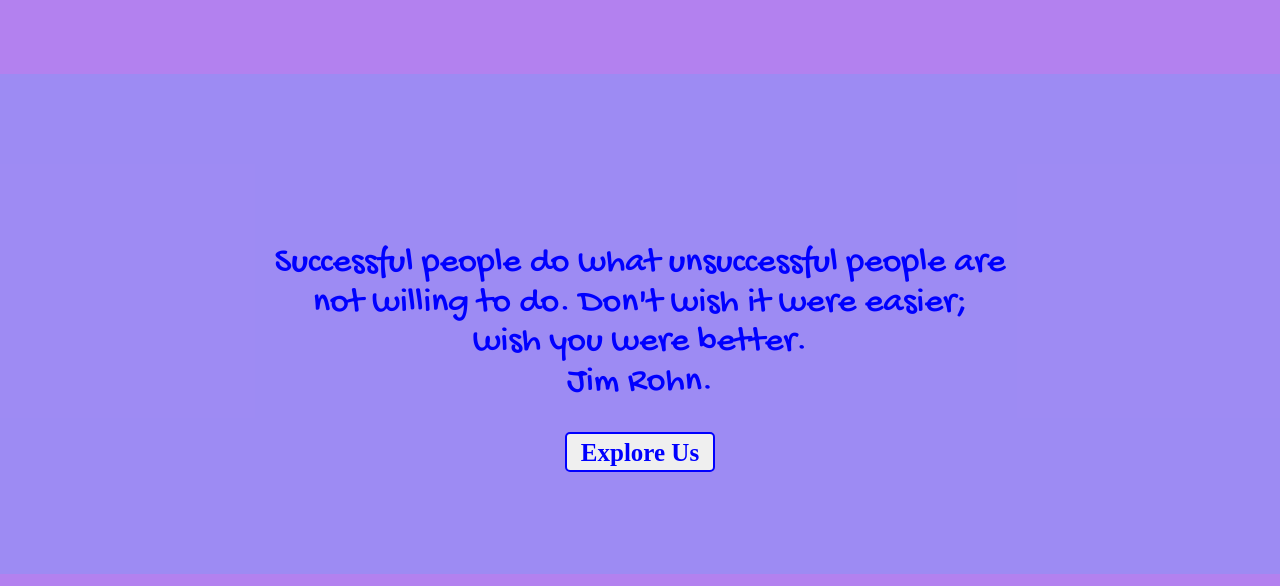
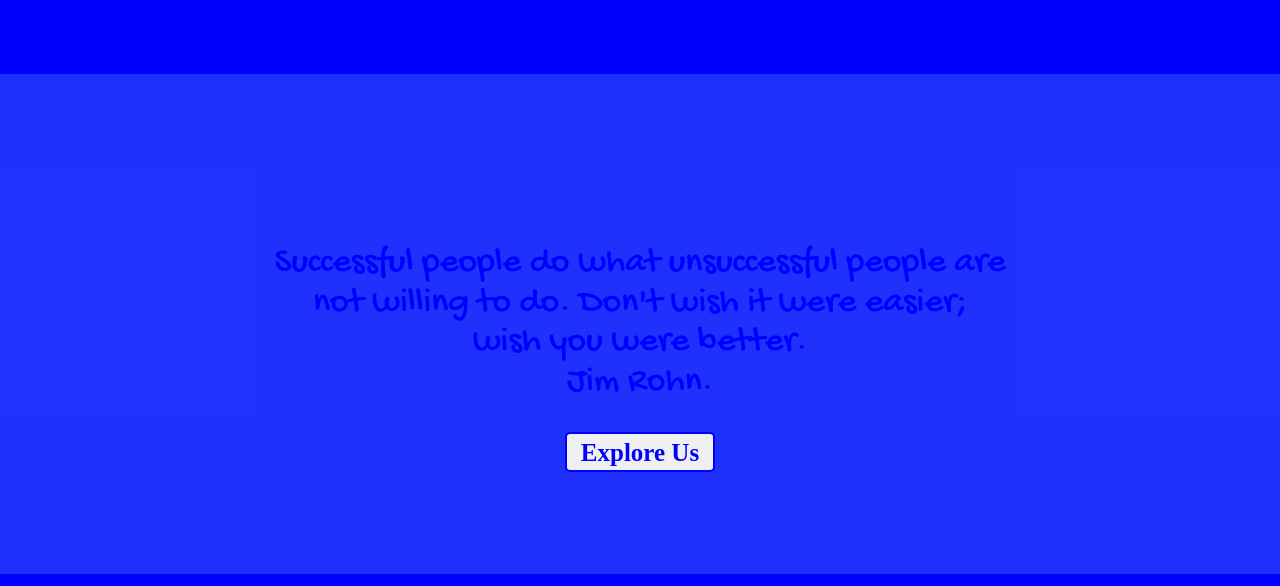
Before and after one commit to afaraitsulaimon/sbafarait, a plain HTML site: page index.html in a window 1280 px wide. Shown: the part 91-677 px from the top of the page. Drawn offline with Linux system fonts and the light colour scheme; a web font is replaced by a local one.

Commit message:
CHANGE BACKGROUND COLOR

```diff
--- a/style.css
+++ b/style.css
@@ -1,6 +1,6 @@
 body{
 
-background-color: #b381ef;
+background-color: blue;
 
 }
 
```
